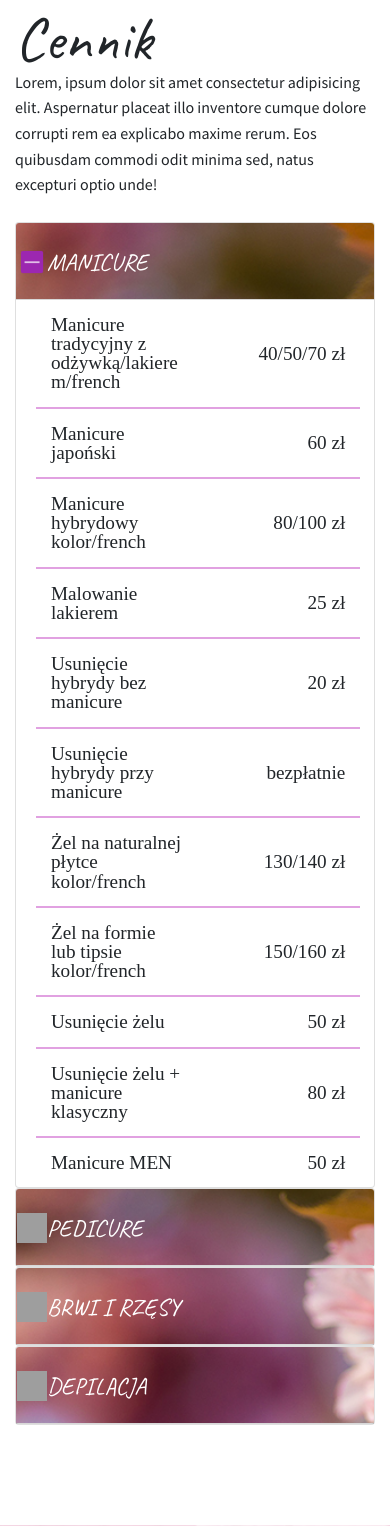
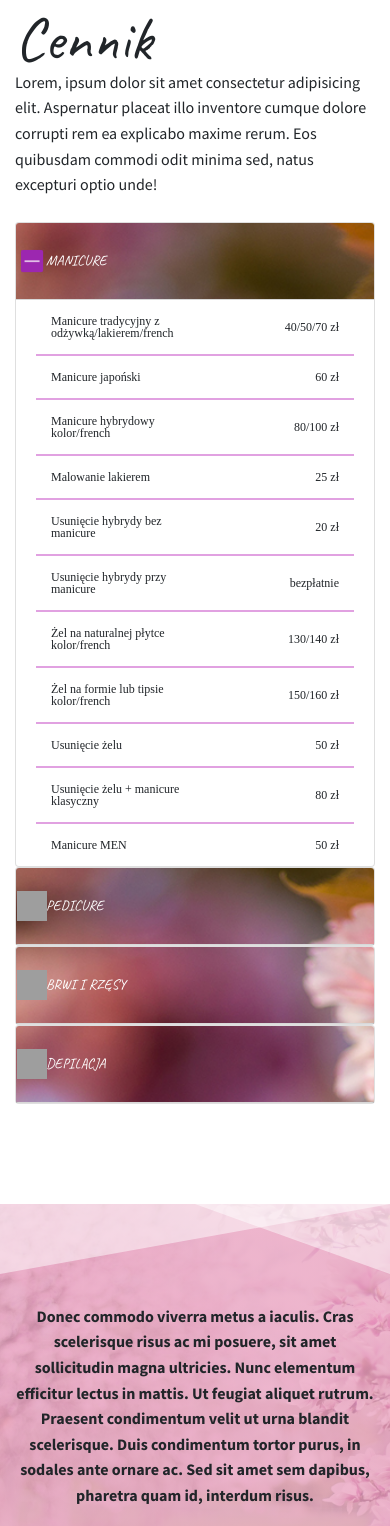
Before and after one commit to webyou-pl/Sara, a PHP site: page /subpages/cennik.php in a window 390 px wide. Shown: the part 346-1872 px from the top of the page. Run offline with PHP 8.4, Linux system fonts and the light colour scheme; some libraries are stand-ins or nearby versions.

Commit message:
RWD cennik done
rwd jedynie dla rozdzielczosci 282-480

```diff
--- a/scss/pages/cennik.scss
+++ b/scss/pages/cennik.scss
@@ -49,11 +49,16 @@
                     text-decoration: none;
                     color:white;
                     text-transform: uppercase;
-                    font-family: "Caveat", cursive;
+
                     width: 100%;
                     height: 100%;
-                    padding: 20px 30px;
+                    padding: 24px 30px;
                     text-align: left;
+                        p{
+                            font-size: 100%;
+                            margin-left: 5px;
+                            font-family: "Caveat", cursive;
+                        }
                     }
                     .card-body{
                         padding-bottom: 0;
@@ -119,3 +124,21 @@
     }
 
 }
+@media (min-width: 282px) and (max-width: 480px) {
+        .section__cennik{
+            .btn{
+                font-size: 60%;
+                padding: 24px;
+            }
+            .card-body{
+                    table, th, td {
+                        }
+                    table {
+                            tr {
+                                font-size: 0.75rem;
+                            }
+                    }
+            }
+
+    }
+}
--- a/subpages/cennik.php
+++ b/subpages/cennik.php
@@ -24,7 +24,7 @@
                         <div class="card-header" id="headingOne">
                         <h5 class="mb-0">
                             <button class="btn btn-link" data-toggle="collapse" data-target="#collapseOne" aria-expanded="true" aria-controls="collapseOne">
-                             Manicure
+                             <p>Manicure</p>
                             </button>
                         </h5>
                         </div>
@@ -84,7 +84,7 @@
                         <div class="card-header" id="headingTwo">
                         <h5 class="mb-0">
                             <button class="btn btn-link collapsed" data-toggle="collapse" data-target="#collapseTwo" aria-expanded="false" aria-controls="collapseTwo">
-                            Pedicure
+                            <p>Pedicure</p>
                             </button>
                         </h5>
                         </div>
@@ -140,7 +140,7 @@
                         <div class="card-header" id="headingThree">
                         <h5 class="mb-0">
                             <button class="btn btn-link collapsed" data-toggle="collapse" data-target="#collapseThree" aria-expanded="false" aria-controls="collapseThree">
-                            Brwi i rzęsy
+                            <p>Brwi i rzęsy</p>
                             </button>
                         </h5>
                         </div>
@@ -177,7 +177,7 @@
                         <div class="card-header" id="headingFour">
                         <h5 class="mb-0">
                             <button class="btn btn-link collapsed" data-toggle="collapse" data-target="#collapseFour" aria-expanded="false" aria-controls="collapseFour">
-                           Depilacja
+                           <p>Depilacja</p>
                             </button>
                         </h5>
                         </div>
```
Also changed, not shown: build/main.css, scss/pages/homepage.scss (line endings or trailing spaces), scss/utils/mixins.scss (line endings or trailing spaces).
